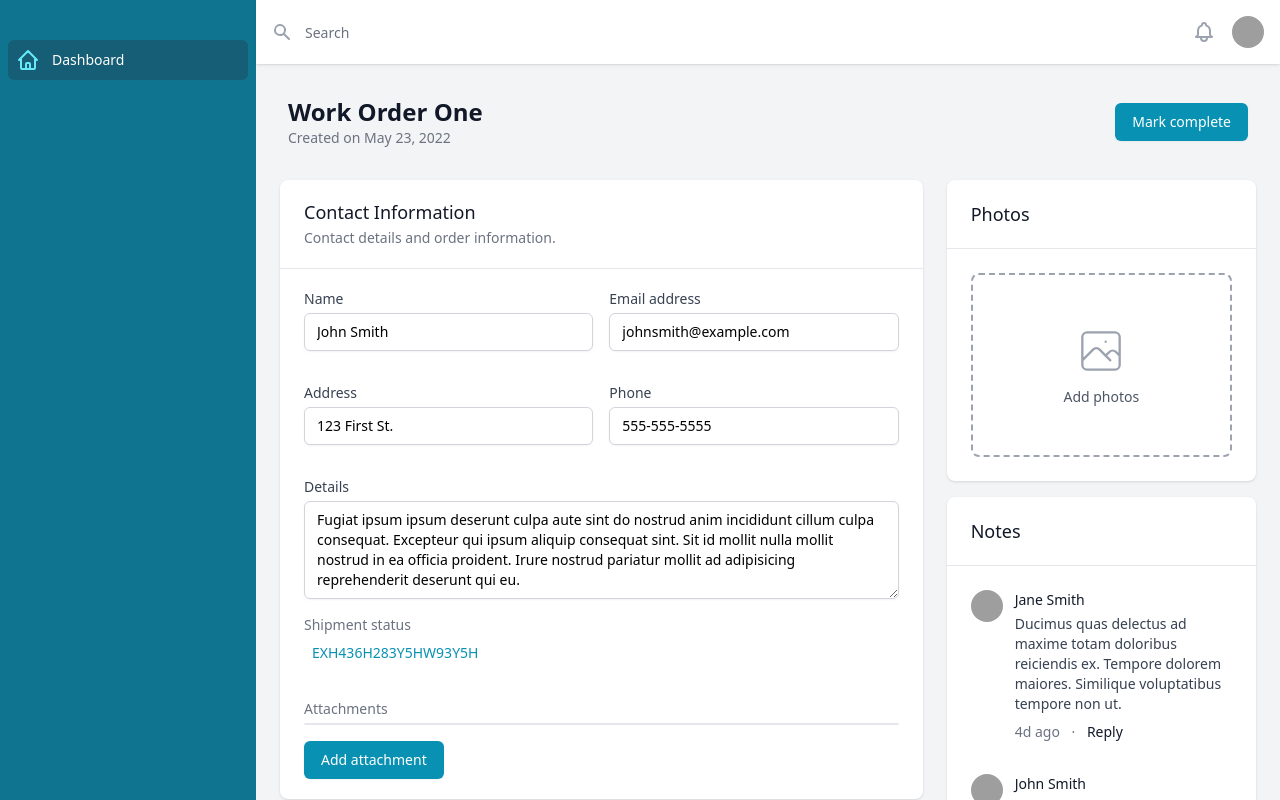
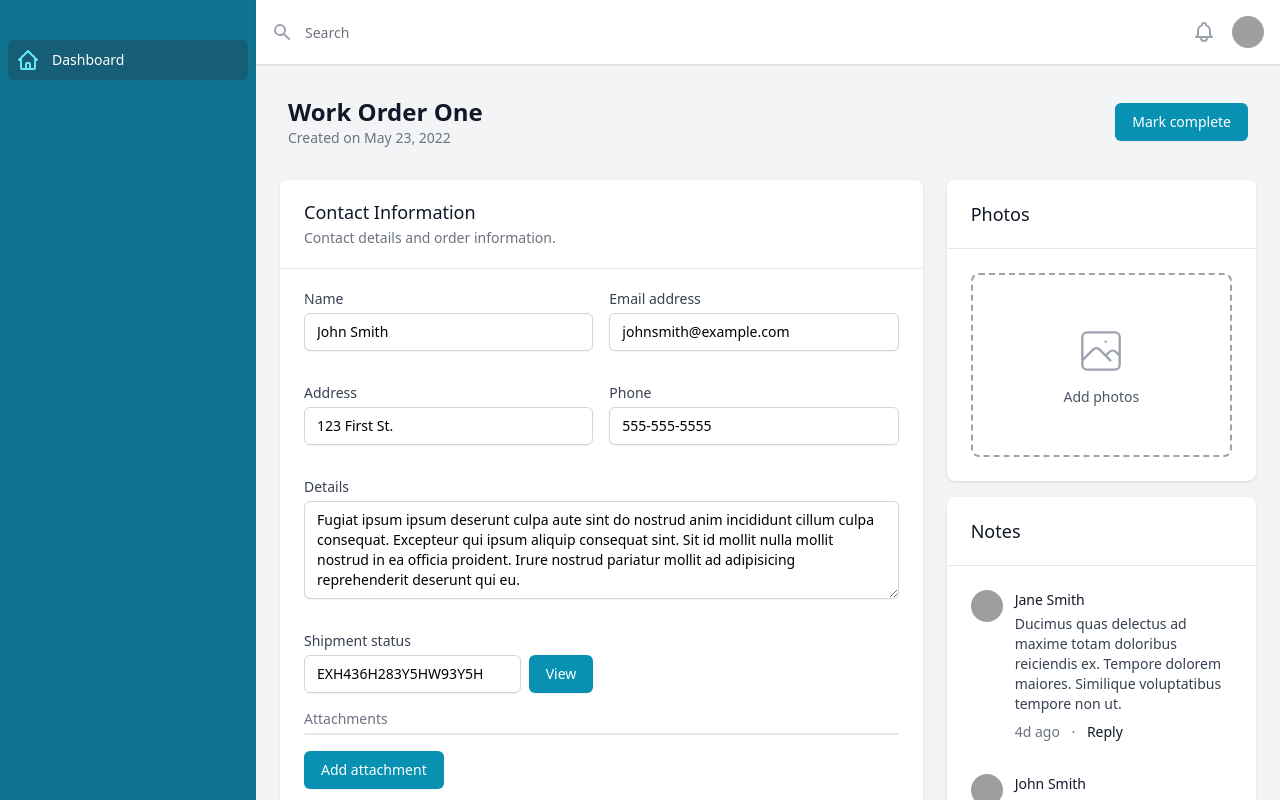
Before and after one commit to itsmejoeyb/hts, a Next.js app: page /workorders/1 in a window 1280 px wide. Shown: the top 800 px of the page. Built offline with nearby package versions, Linux system fonts and the light colour scheme; grey boxes are pictures that could not be loaded.

Commit message:
various changes

```diff
--- a/components/FormElement.tsx
+++ b/components/FormElement.tsx
@@ -19,6 +19,18 @@ const FormElement = ({ field: { type, label, id, placeholder, value, name, rows
         case "text":
             return (<Input type={type} label={label} id={id} placeholder={placeholder || ''} name={name} value={value || ''} />)
 
+        case "shipping":
+            return (
+                <div className='flex w-full'>
+                    <Input type="text" width="full" label={label} id={id} placeholder={placeholder || ''} name={name} value={value || ''} />
+                    <a href='#' className="self-end ml-2">
+                        <span className="cursor-pointer inline-flex items-center justify-center px-4 py-2 border border-transparent text-sm font-medium rounded-md shadow-sm text-white bg-cyan-600 hover:bg-cyan-700 focus:outline-none focus:ring-2 focus:ring-offset-2 focus:ring-cyan-500">
+                        View
+                        </span>
+                    </a>
+                </div>
+            )
+
         default:
             return (<TextArea label={label} id={id} name={name} value={value || ''} rows={rows || 4} />)
     }
--- a/components/Input.tsx
+++ b/components/Input.tsx
@@ -4,12 +4,13 @@ type Props = {
     placeholder: string,
     value: string,
     name: string,
-    type: string
+    type: string,
+    width?: string
 }
 
-const Input = ({label, id, placeholder, value, type, name}: Props) => {
+const Input = ({label, id, placeholder, value, type, name, width}: Props) => {
     return (
-        <div className="sm:col-span-1">
+        <div className={width == 'full' ? "w-full" : "sm:col-span-1"}>
             <label htmlFor={name} className="block text-sm font-medium text-gray-700">
                 {label}
             </label>
--- a/dummy-data/data.tsx
+++ b/dummy-data/data.tsx
@@ -1292,6 +1292,14 @@ export const formJson = {
             placeholder: 'Details...',
             value: 'Fugiat ipsum ipsum deserunt culpa aute sint do nostrud anim incididunt cillum culpa consequat. Excepteur qui ipsum aliquip consequat sint. Sit id mollit nulla mollit nostrud in ea officia proident. Irure nostrud pariatur mollit ad adipisicing reprehenderit deserunt qui eu.',
             name: 'details',
+        },
+        {
+            label: 'Shipment status',
+            id: 'shipping',
+            placeholder: 'Shipping info',
+            value: 'EXH436H283Y5HW93Y5H',
+            name: 'shipping',
+            type: 'shipping'
         }
     ]
 }
--- a/pages/workorders/[slug].tsx
+++ b/pages/workorders/[slug].tsx
@@ -126,13 +126,13 @@ const WorkOrder: NextPage<Props> = (props) => {
                       </div>
                     </form>
                     <dl className="grid grid-cols-1 gap-x-4 gap-y-8 sm:grid-cols-2">
-                      <div className="sm:col-span-1 mt-4">
+                      {/* <div className="sm:col-span-1 mt-4">
                         <dt className="text-sm font-medium text-gray-500">Shipment status</dt>
                           <dd className="mt-1 text-sm w-[fit-content] rounded-full px-2 py-1 text-cyan-600 hover:text-cyan-500">
                             <a href="#">{workOrder?.shipping || 'No shipping info available.'}</a>
                           </dd>
-                      </div>
-                      <div className="sm:col-span-2">
+                      </div> */}
+                      <div className="sm:col-span-2 mt-4">
                         <dt className="text-sm font-medium text-gray-500">Attachments</dt>
                         <dd className="mt-1 text-sm text-gray-900">
                           <ul role="list" className="border border-gray-200 rounded-md divide-y divide-gray-200">
@@ -239,7 +239,7 @@ const WorkOrder: NextPage<Props> = (props) => {
                   </h2>
                 </div>
                 <div className="px-4 py-6 sm:px-6">
-                  <ul role="list" className="space-y-8">
+                  <ul role="list" className="space-y-8 overflow-scroll max-h-96">
                     {imageUrls.length > 0 ? imageUrls.map((imageSrc) => (
                       <li key={imageSrc}>
                         <img src={imageSrc} className="w-full" />
```
